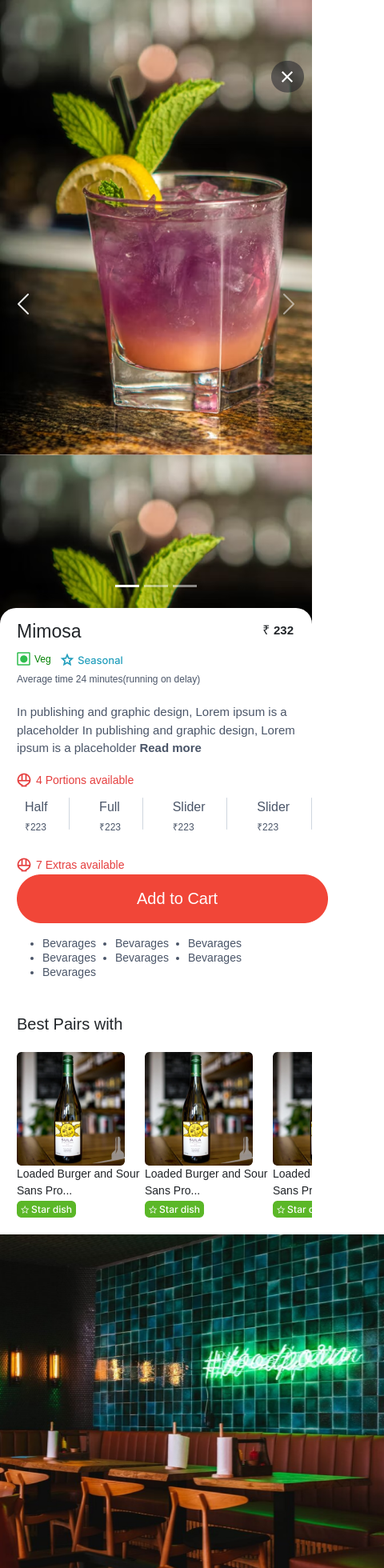
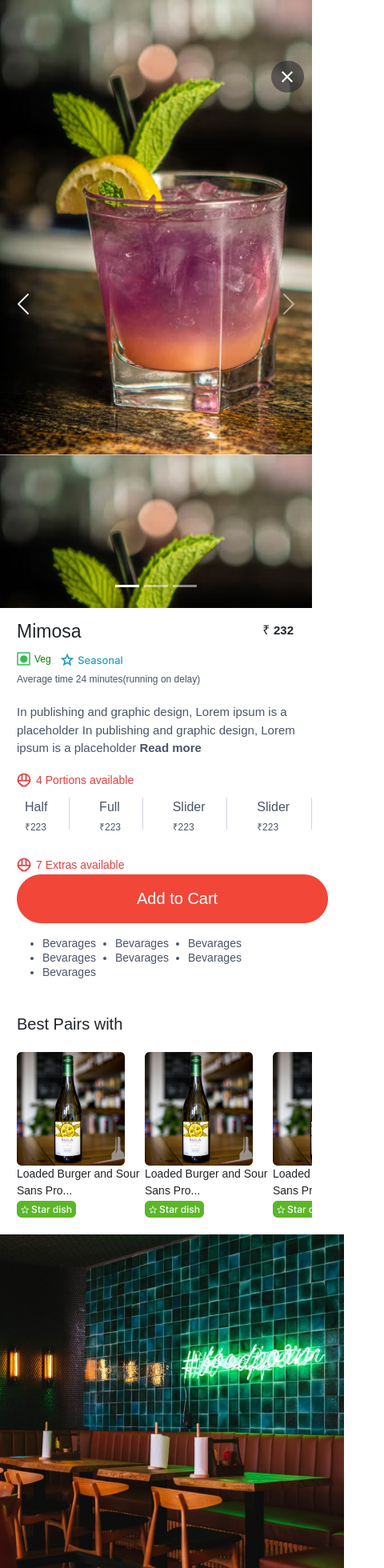
Before and after one commit to vamsikrishnamangu/hipal_old, a React (Create React App) app: page / in a window 390 px wide. Shown: the top 1960 px of the page at 80% size, 480 px wide, since content can reach past the window. Built offline with nearby package versions, Linux system fonts and the light colour scheme.

Commit message:
second-commit

```diff
--- a/src/App.js
+++ b/src/App.js
@@ -8,7 +8,8 @@ import ProductPage from './Components/ProductPage/ProductPage';
 //import ReviewPage from './Components/ReviewPage/ReviewPage';
 //import FinalCartPage from './Components/FinalCartPage/FinalCartPage';
 //import SmartSuggestor from './Components/SmartSuggestor/SmartSuggestor';
-import '../node_modules/bootstrap/dist/css/bootstrap.min.css';
+import 'bootstrap/dist/css/bootstrap.min.css';
+//import './App.scss';
 function App() {
   return (
     <>
--- /dev/null
+++ b/src/App.scss
@@ -0,0 +1 @@
+@import "~bootstrap/scss/bootstrap";
--- a/src/Components/PopularInRestaurant.css
+++ b/src/Components/PopularInRestaurant.css
@@ -2,7 +2,7 @@
     .popular-in-restaurant{
         background-color: #ffffff;
         height: 295px;
-        width:480px;
+        max-width:480px;
         padding-right: 25px;
         padding-top: 18px;
         padding-left: 25px;
@@ -33,7 +33,7 @@
     }
     .image-bottom{
         height: 430px;
-        width:480px;
+        max-width:480px;
     }
     .bottom-card{
         padding-top: 25px;
@@ -80,6 +80,6 @@
         padding-left: 5px;
     }
     .copyright{
-        width: 480px;
+        max-width: 480px;
     }
 }
--- a/src/Components/ProductPage/ProductPage.css
+++ b/src/Components/ProductPage/ProductPage.css
@@ -1,4 +1,9 @@
 @media (max-width:480px){
+    .bg-cont{
+        height: 30vh;
+        width:428px;
+        max-width: 480px;
+    }
     .cross-symbol{
         position: absolute;
         left:87%;
@@ -18,7 +23,7 @@
      }
     .carousel-images{
         height: 90vh;
-        max-width: 480px;
+        width: 100%;
     }
     .heading-card{
         display: flex;
--- a/src/Components/ProductPage/ProductPage.js
+++ b/src/Components/ProductPage/ProductPage.js
@@ -55,7 +55,7 @@ function ProductPage() {
 
   return (
     <>
-    <div style={{backgroundImage:`url(${CategoryImage})`}}>
+
     <Carousel>
         {
             imagesCarousel.map((each)=>{
@@ -147,7 +147,7 @@ function ProductPage() {
         </div>
     </div>
     <FooterSection />
-    </div>
+
     </>
 
   );
@@ -193,4 +193,5 @@ export default ProductPage;
                 <p style={{color:"#4A5568"}}>Half</p>
                 <span style={{color:"#4A5568", fontSize:"12px"}}>&#8377;</span><span style={{color:"#4A5568", fontSize:"12px"}}>232</span>
             </div>
-    */
+    <div style={{backgroundImage:`url(${CategoryImage})`}} className="bg-cont">    </div>
+            */
```
Also changed, not shown: package.json (+6 -3 lines), 1 other file (tests, documents, lock files or other folders).
